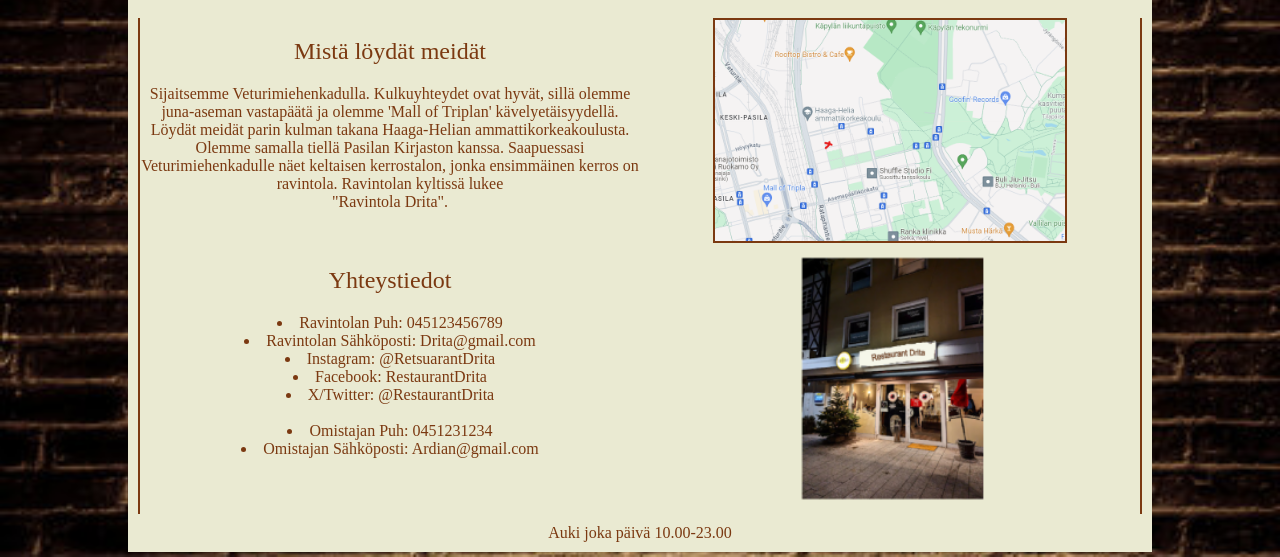
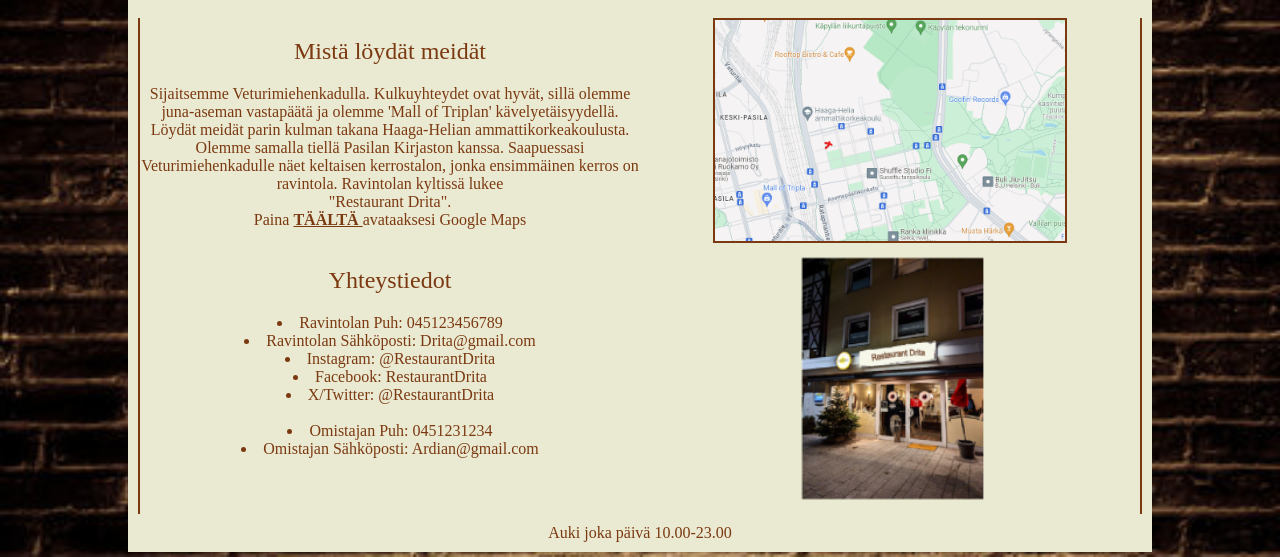
Before and after one commit to ArdianDragusha/ArdianDragusha.github.io, a plain HTML site: page yhteys.html in a window 1280 px wide. Shown: the part 243-800 px from the top of the page. Drawn offline with Linux system fonts and the light colour scheme; a web font is replaced by a local one.

Commit message:
lisäys1

```diff
--- a/tyyli.css
+++ b/tyyli.css
@@ -72,7 +72,7 @@ h2 {font-family: "Lora", serif;
   font-weight: 400;
   font-style: normal;}
 
-
+#linkki {font-weight: bolder;}
 
 
 /*Mobiili*/
--- a/yhteys.html
+++ b/yhteys.html
@@ -44,7 +44,7 @@
     <div class="flex_container6">
       <div class="flex_item6">
       <h2>Mistä löydät meidät</h2>
-      <p class="para6"> Sijaitsemme Veturimiehenkadulla. Kulkuyhteydet ovat hyvät, sillä olemme juna-aseman vastapäätä ja olemme 'Mall of Triplan' kävelyetäisyydellä. Löydät meidät parin kulman takana Haaga-Helian ammattikorkeakoulusta. Olemme samalla tiellä Pasilan Kirjaston kanssa. Saapuessasi Veturimiehenkadulle näet keltaisen kerrostalon, jonka ensimmäinen kerros on ravintola. Ravintolan kyltissä lukee <br>"Ravintola Drita".</p>
+      <p class="para6"> Sijaitsemme Veturimiehenkadulla. Kulkuyhteydet ovat hyvät, sillä olemme juna-aseman vastapäätä ja olemme 'Mall of Triplan' kävelyetäisyydellä. Löydät meidät parin kulman takana Haaga-Helian ammattikorkeakoulusta. Olemme samalla tiellä Pasilan Kirjaston kanssa. Saapuessasi Veturimiehenkadulle näet keltaisen kerrostalon, jonka ensimmäinen kerros on ravintola. Ravintolan kyltissä lukee <br>"Restaurant Drita".<br>Paina <a id="linkki" href="https://www.google.com/maps/@60.2005892,24.9355822,18.3z?entry=ttu">TÄÄLTÄ </a> avataaksesi Google Maps</p>
   </div>
   <div class="flex_item6">
       <img src="kartta.png" alt="kartta" class="kartta">
@@ -56,7 +56,7 @@
       <p class="para7">
         <li>Ravintolan Puh: 045123456789</li>
         <li>Ravintolan Sähköposti: Drita@gmail.com</li>
-        <li>Instagram: @RetsuarantDrita</li>
+        <li>Instagram: @RestaurantDrita</li>
         <li>Facebook: RestaurantDrita</li>
         <li>X/Twitter: @RestaurantDrita</li>
 
```
